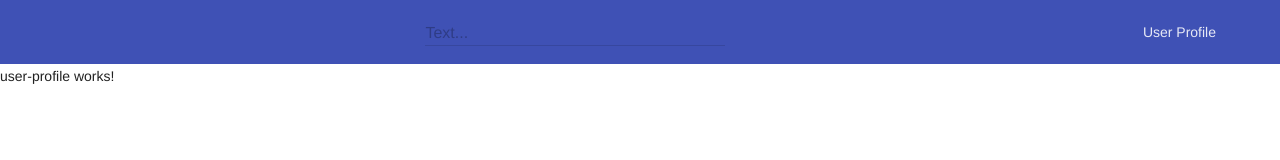
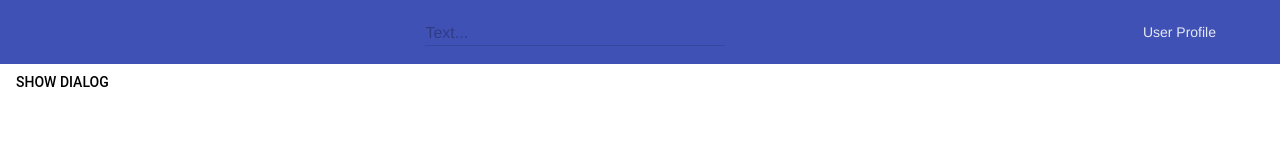
Before and after one commit to Michael-Hanley/DropShip_MASTER, an Angular app: page /user-profile in a window 1280 px wide. Shown: the top 160 px of the page. Built offline with nearby package versions, Linux system fonts and the light colour scheme.

Commit message:
Updated to Angular 4

```diff
--- a/src/app/item-display/item-display.component.html
+++ b/src/app/item-display/item-display.component.html
@@ -11,7 +11,7 @@
         <a class="mdl-button mdl-button--colored mdl-js-button mdl-js-ripple-effect">
           View Updates
         </a>
-        $ {{ item.sale_price }}
+        $ {{ item.price.value }}
       </div>
     </div>
   </div>
--- a/src/app/search-bar.service.ts
+++ b/src/app/search-bar.service.ts
@@ -26,6 +26,7 @@ export class SearchBarService {
   }
   getData(term): Observable<any[]> {
       this.url = 'http://localhost:3000/api/product';
-      return this.http.get(this.url).map(res => res.json());
+      return this.http.get(this.url)
+        .map(res => res.json());
     }
 }
--- a/src/app/user-profile/user-profile.component.html
+++ b/src/app/user-profile/user-profile.component.html
@@ -1,3 +1,13 @@
-<p>
-  user-profile works!
-</p>
+<button id="show-dialog" type="button" class="mdl-button" (click)="dialog.showModal()">Show Dialog</button>
+<dialog class="mdl-dialog">
+  <h4 class="mdl-dialog__title">Allow data collection?</h4>
+  <div class="mdl-dialog__content">
+    <p>
+      Allowing us to collect data will let us get you the information you want faster.
+    </p>
+  </div>
+  <div class="mdl-dialog__actions">
+    <button type="button" class="mdl-button">Agree</button>
+    <button type="button" class="mdl-button close">Disagree</button>
+  </div>
+</dialog>
--- a/src/app/user-profile/user-profile.component.ts
+++ b/src/app/user-profile/user-profile.component.ts
@@ -1,4 +1,5 @@
 import { Component, OnInit } from '@angular/core';
+var dialog = document.querySelector('dialog');
 
 @Component({
   selector: 'app-user-profile',
@@ -9,6 +10,9 @@ export class UserProfileComponent implements OnInit {
 
   constructor() { }
 
+  onShowModal() {
+  }
+
   ngOnInit() {
   }
 
```
Also changed, not shown: package.json (+15 -10 lines).
